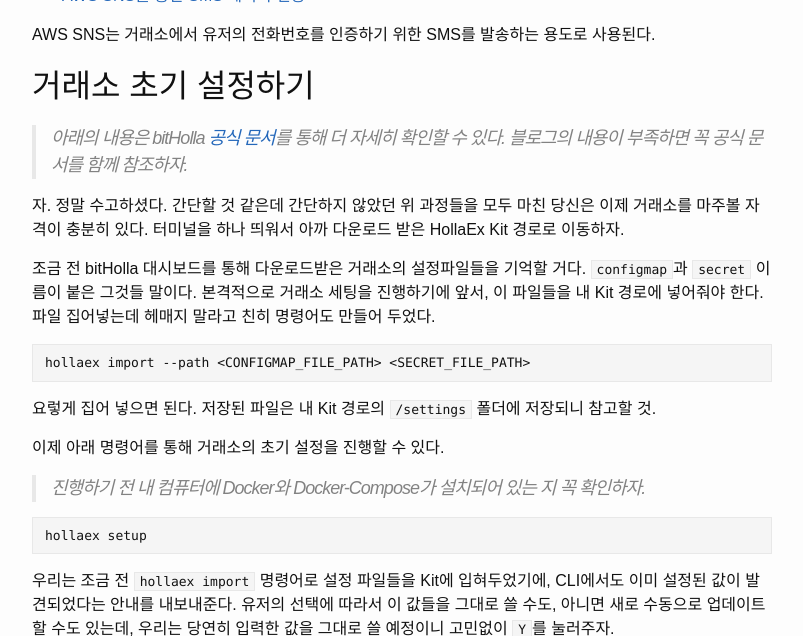
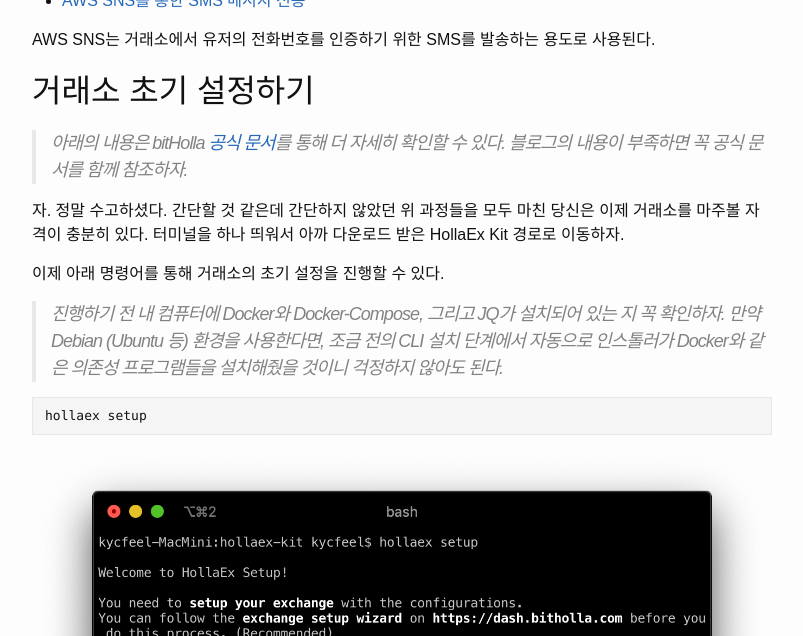
Before and after one commit to kycfeel/kycfeel.github.io, a Jekyll site: the page built from _posts/2019-10-30-HollaEx로-나만의-암호화폐-거래소-만들기.md, in a window 1280 px wide and 1400 px high, scrolled down 11518 px, cut to the strip 0-636 px from the top of the window. Shown: the whole strip, without its empty margins (238-1041 px from the left). Built offline with Jekyll 4.4.1, drawn with Linux system fonts in a browser that asks for light colours; comment, search, counter and statistics services are not loaded; some of the changed text lies outside the part shown.

Commit message:
Post update for HollaEx Kit setup

````diff
--- a/_posts/2019-10-30-HollaEx로-나만의-암호화폐-거래소-만들기.md
+++ b/_posts/2019-10-30-HollaEx로-나만의-암호화폐-거래소-만들기.md
@@ -89,9 +89,14 @@
 
 ![holladash_add_new_trading_pair](https://github.com/kycfeel/kycfeel.github.io/blob/master/_images/holladash_add_new_trading_pair.png?raw=true)
 
-`Technical Setup` 까지 모두 마쳤다면, 방금까지 입력한 설정값들을 다운로드 받을 수 있게 해주는 팝업이 뜰 것이다. `EXPORT` 버튼을 눌러 파일들을 다운로드 받자.
+`Technical Setup` 까지 모두 마쳤다면, 아래와 같은 팝업이 뜰 것인데, 우리는 이미 Kit과 CLI를 설치했으니까 "Okay"를 눌러 밖으로 빠져나오면 된다.
 
-![holladash_export](https://github.com/kycfeel/kycfeel.github.io/blob/master/_images/holladash_export.png?raw=true)
+![holladash_setup_done](https://github.com/kycfeel/kycfeel.github.io/blob/master/_images/holladash_setup_done.png?raw=true)
+
+
+이전 버전에서는 이 창에서 설정 파일을 직접 다운받아야 했지만, 최근 업데이트로 더 이상 수동으로 파일을 다운받고 집어넣을 필요가 없어졌다. 다음으로 넘어가보자.
+
+
 
 ## Vault 지갑 준비하기 (생략 가능)
 
@@ -161,23 +166,17 @@
 
 자. 정말 수고하셨다. 간단할 것 같은데 간단하지 않았던 위 과정들을 모두 마친 당신은 이제 거래소를 마주볼 자격이 충분히 있다. 터미널을 하나 띄워서 아까 다운로드 받은 HollaEx Kit 경로로 이동하자.
 
-조금 전 bitHolla 대시보드를 통해 다운로드받은 거래소의 설정파일들을 기억할 거다. `configmap`과 `secret` 이름이 붙은 그것들 말이다. 본격적으로 거래소 세팅을 진행하기에 앞서, 이 파일들을 내 Kit 경로에 넣어줘야 한다. 파일 집어넣는데 헤매지 말라고 친히 명령어도 만들어 두었다.
-
-```
-hollaex import --path <CONFIGMAP_FILE_PATH> <SECRET_FILE_PATH>
-```
-
-요렇게 집어 넣으면 된다. 저장된 파일은 내 Kit 경로의 `/settings` 폴더에 저장되니 참고할 것.
-
 이제 아래 명령어를 통해 거래소의 초기 설정을 진행할 수 있다.
 
-> 진행하기 전 내 컴퓨터에 Docker와 Docker-Compose가 설치되어 있는 지 꼭 확인하자.
+> 진행하기 전 내 컴퓨터에 Docker와 Docker-Compose, 그리고 JQ가 설치되어 있는 지 꼭 확인하자. 만약 Debian (Ubuntu 등) 환경을 사용한다면, 조금 전의 CLI 설치 단계에서 자동으로 인스톨러가 Docker와 같은 의존성 프로그램들을 설치해줬을 것이니 걱정하지 않아도 된다.
 
 ```
 hollaex setup
 ```
 
-우리는 조금 전 `hollaex import` 명령어로 설정 파일들을 Kit에 입혀두었기에, CLI에서도 이미 설정된 값이 발견되었다는 안내를 내보내준다. 유저의 선택에 따라서 이 값들을 그대로 쓸 수도, 아니면 새로 수동으로 업데이트 할 수도 있는데, 우리는 당연히 입력한 값을 그대로 쓸 예정이니 고민없이 `Y`를 눌러주자.
+![hollaex_login](https://github.com/kycfeel/kycfeel.github.io/blob/master/_images/hollaex_login.png?raw=true)
+
+`hollaex setup`을 입력하면 CLI가 내 bitHolla Dashboard의 계정을 물어본다. 잘 채워 넣어주면 곧 내 계정에 연동된 모든 거래소 리스트가 표출될 것인데, 내가 실행하기 원하는 거래소의 번호를 골라 입력하면 된다. 이제 CLI가 자동으로 방금 전 Dashboard에서 설정한 모든 거래소 설정값들을 자동으로 다운로드받아, 내 Kit에 저장해줄 것이다. 위에서도 언급했지만, 이전 버전에서는 이 과정이 수동이였다 (!). 작은 개선점이지만 삶의 질이 팍 올라가는 걸 느낄 수 있다.
 
 ![hollaex_setup_import_confirmation](https://blobscdn.gitbook.com/v0/b/gitbook-28427.appspot.com/o/assets%2F-LhnROlk-mZfTYA5IOjC%2F-Ly8Tcp3TyCV0GbI8epQ%2F-Ly8dCY-OwgWgo4VpvXn%2F%E1%84%89%E1%85%B3%E1%84%8F%E1%85%B3%E1%84%85%E1%85%B5%E1%86%AB%E1%84%89%E1%85%A3%E1%86%BA%202020-01-09%20%E1%84%8B%E1%85%A9%E1%84%92%E1%85%AE%206.30.57.png?alt=media&token=8cb8e644-0089-4534-bd7d-f68076447d5e)
 
````
Also changed, not shown: _posts/2019-12-25-Helm-v2-에서-v3-로-마이그레이션-하기.md (+0 -6 lines), _images/holladash_seutup_done.png (added), _images/hollaex_login.png (added).
